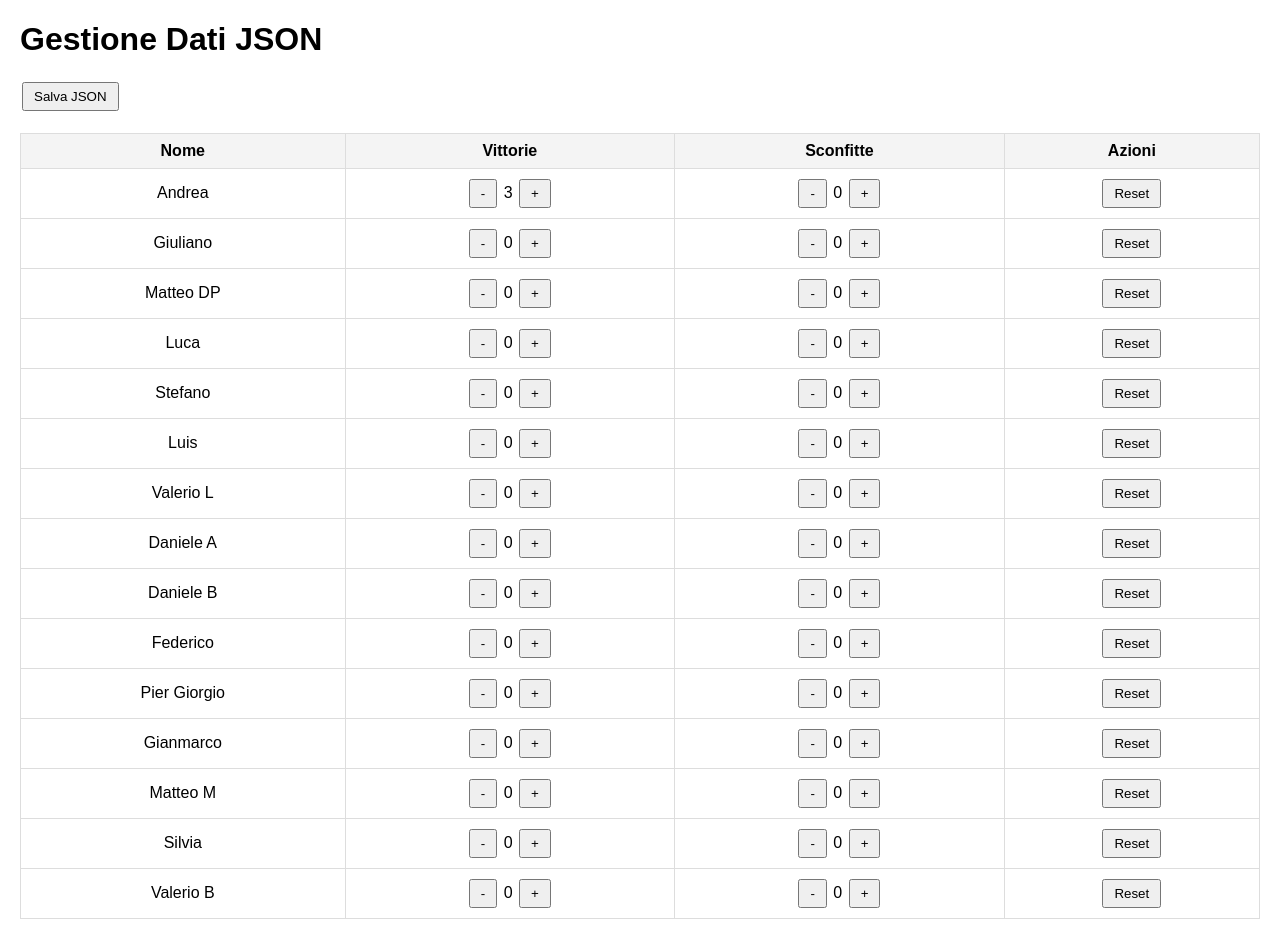
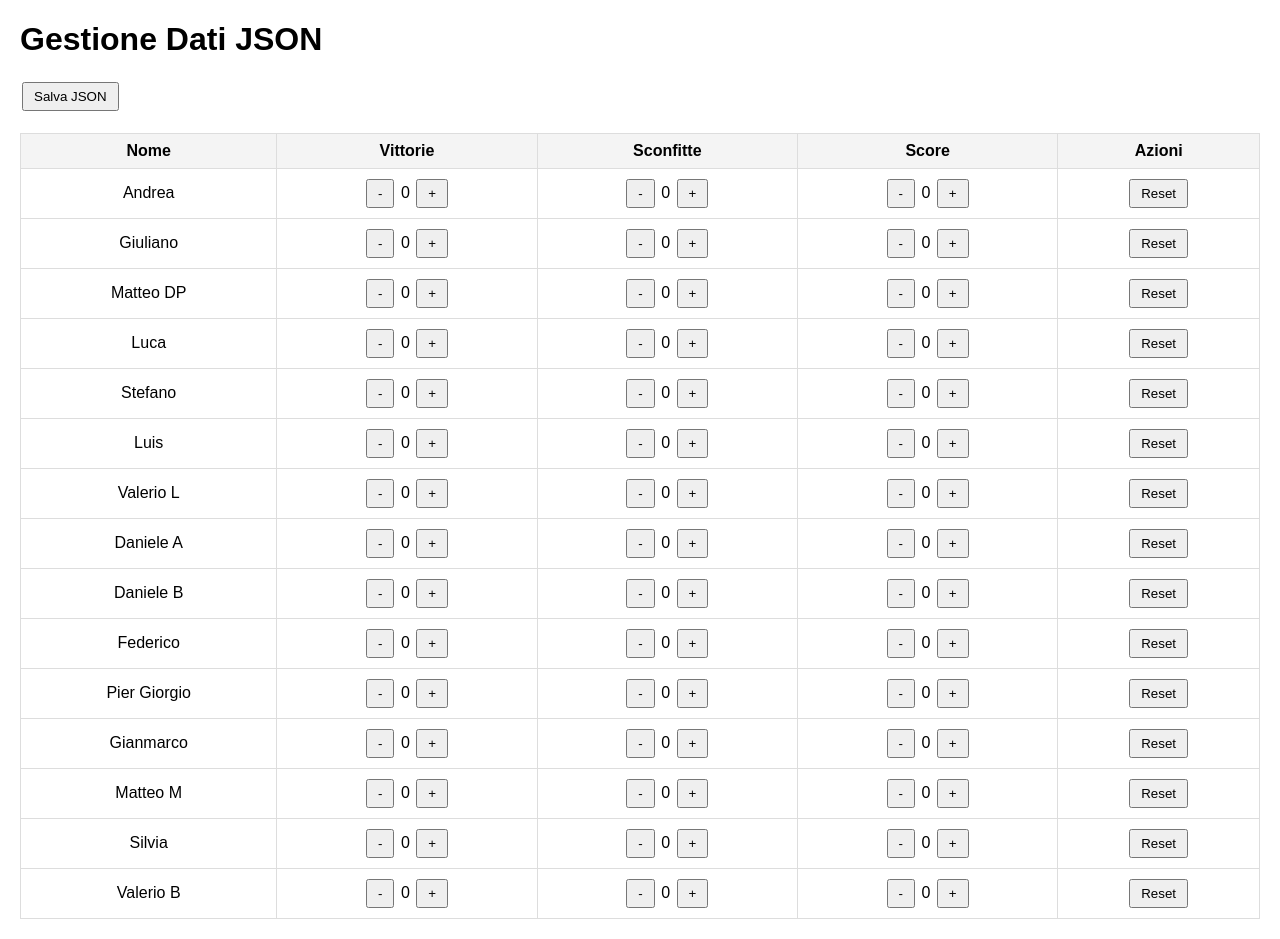
Before and after one commit to andrmagg2001/ClassificaAlten, a PHP site: page /update.html in a window 1280 px wide. Run offline with PHP 8.4, Linux system fonts and the light colour scheme.

```diff
--- a/JSON/players.json
+++ b/JSON/players.json
@@ -1,7 +1,7 @@
 [
   {
     "name": "Andrea",
-    "wins": 3,
+    "wins": 0,
     "losses": 0,
     "foto": "../images/",
     "score": 0
--- a/index.html
+++ b/index.html
@@ -3,7 +3,7 @@
 <head>
   <meta charset="UTF-8">
   <meta name="viewport" content="width=device-width, initial-scale=1.0">
-  <title>Leaderboard con Storico</title>
+  <title>ClassificAlten</title>
   <link rel="stylesheet" href="css/styles.css">
 </head>
 <body>
--- a/update.html
+++ b/update.html
@@ -50,6 +50,7 @@
                     <th>Nome</th>
                     <th>Vittorie</th>
                     <th>Sconfitte</th>
+                    <th>Score</th>
                     <th>Azioni</th>
                 </tr>
             `;
@@ -71,6 +72,12 @@
                         ${item.losses}
                         <button onclick="updateValue(${index}, 'losses', 1)">+</button>
                     </td>
+                    <td>
+                        <button onclick="updateValue(${index}, 'score', -0.25)">-</button>
+                        ${item.score}
+                        <button onclick="updateValue(${index}, 'score', 0.25)">+</button>
+                    </td>
+
                     <td>
                         <button onclick="resetRow(${index})">Reset</button>
                     </td>
```
Also changed, not shown: css/styles.css (+7 -0 lines).
